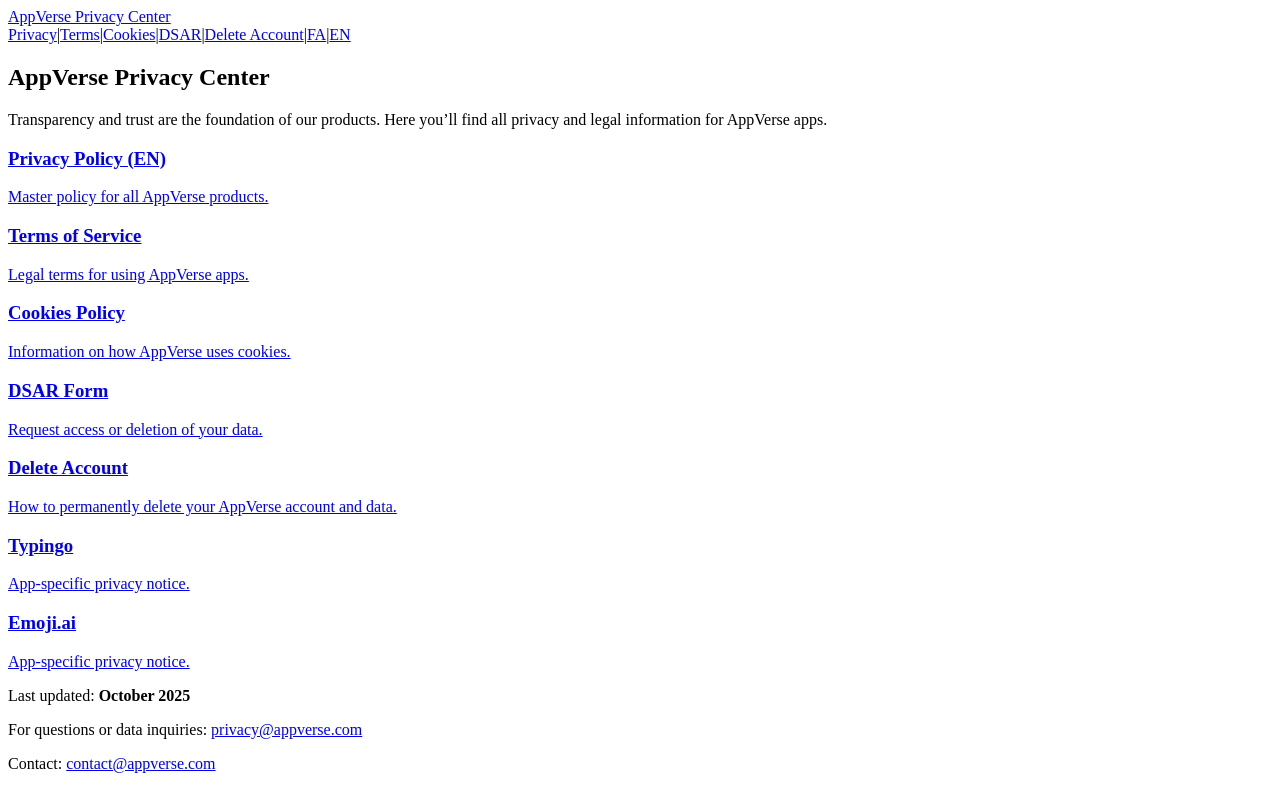
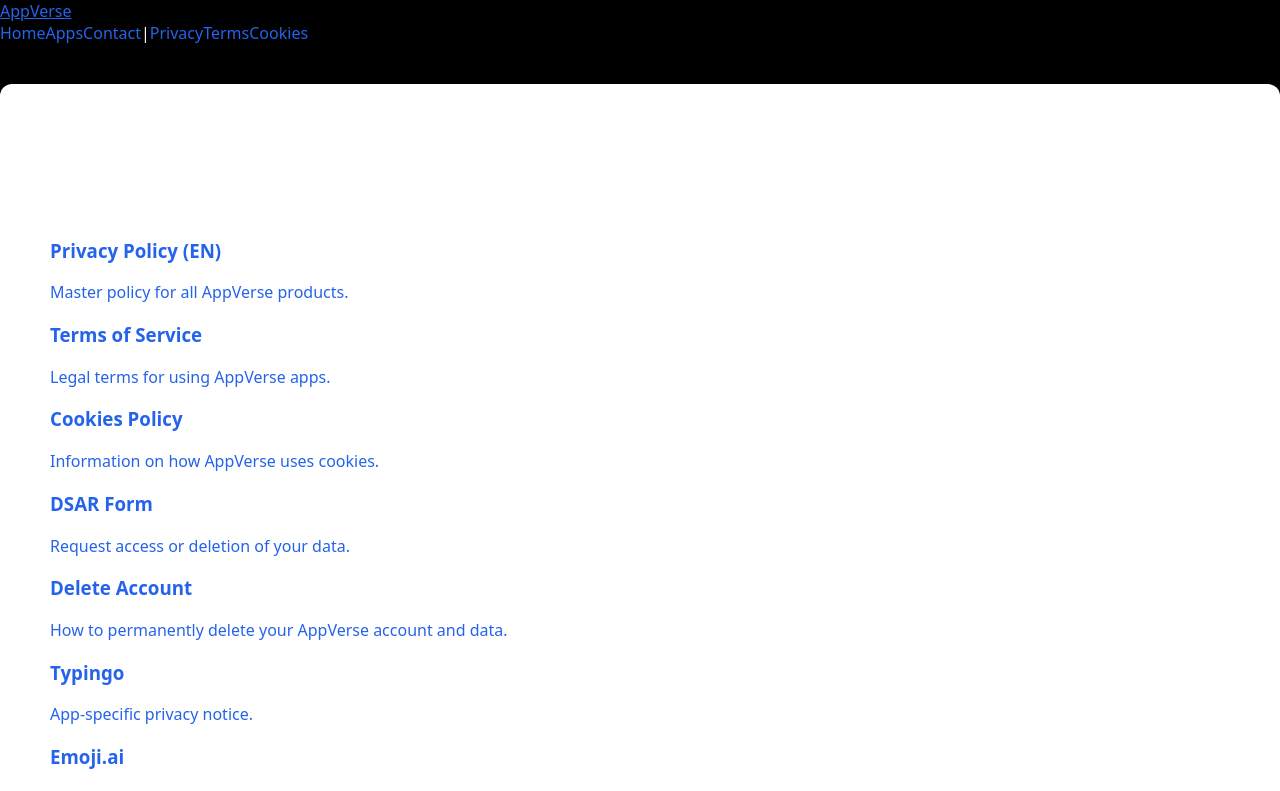
Before and after one commit to Shirlion/appverse-website, a Next.js app: page / in a window 1280 px wide. Shown: the top 791 px of the page. Built offline with nearby package versions, Linux system fonts and the light colour scheme.

Commit message:
Change AppVerse metadata and layout structure
Updated metadata and layout for AppVerse website.

```diff
--- a/app/layout.tsx
+++ b/app/layout.tsx
@@ -1,26 +1,26 @@
 // app/layout.tsx
 import type { Metadata } from "next";
+import "./globals.css";
 
 export const metadata: Metadata = {
-  metadataBase: new URL("https://privacy.appverse.com"), // ✅ دامنه‌ی واقعی‌ات
+  metadataBase: new URL("https://appverse.technology"),
   title: {
-    default: "AppVerse Privacy Center",
+    default: "AppVerse – AI Apps",
     template: "%s – AppVerse",
   },
-  description: "Official privacy & legal pages for AppVerse apps.",
+  description: "Official website for AppVerse apps and privacy center.",
   robots: { index: true, follow: true },
   openGraph: {
     type: "website",
-    url: "https://privacy.appverse.com",
-    siteName: "AppVerse Privacy Center",
-    title: "AppVerse Privacy Center",
-    description: "Official privacy & legal pages for AppVerse apps.",
+    siteName: "AppVerse",
+    title: "AppVerse",
+    description: "AI-powered apps for learning and creativity.",
+    url: "https://appverse.technology",
   },
   alternates: {
-    canonical: "https://privacy.appverse.com/",
+    canonical: "https://appverse.technology/",
     languages: {
-      en: "https://privacy.appverse.com/",
-      fa: "https://privacy.appverse.com/fa",
+      en: "https://appverse.technology/",
     },
   },
 };
@@ -29,30 +29,24 @@
   return (
     <html lang="en">
       <body className="min-h-screen flex flex-col bg-[#0b0c0f] text-white antialiased">
-        {/* HEADER (بدون تغییر) */}
         <header className="border-b border-white/10 bg-black/30 backdrop-blur">
-          <div className="max-w-5xl mx-auto px-5 py-4 flex flex-col gap-3 sm:flex-row sm:items-center sm:justify-between">
-            <a href="/" className="font-semibold tracking-wide text-white hover:text-sky-400 transition">
-              AppVerse Privacy Center
+          <div className="max-w-6xl mx-auto px-5 py-4 flex flex-col gap-3 sm:flex-row sm:items-center sm:justify-between">
+            <a href="/" className="font-semibold tracking-wide hover:text-sky-400 transition">
+              AppVerse
             </a>
-            <nav className="text-sm text-gray-400 flex flex-wrap items-center gap-x-2 gap-y-1">
-              <a href="/en/legal/privacy" className="hover:text-white transition">Privacy</a><span>|</span>
-              <a href="/en/legal/terms" className="hover:text-white transition">Terms</a><span>|</span>
-              <a href="/en/legal/cookies" className="hover:text-white transition">Cookies</a><span>|</span>
-              <a href="/en/legal/data-request" className="hover:text-white transition">DSAR</a><span>|</span>
-              <a href="/en/legal/delete-account" className="hover:text-white transition">Delete Account</a><span>|</span>
-              <a href="/fa" className="hover:text-white transition">FA</a><span>|</span>
-              <a href="/en" className="hover:text-white transition">EN</a>
+            <nav className="text-sm text-gray-400 flex flex-wrap items-center gap-x-3 gap-y-2">
+              <a href="/" className="hover:text-white">Home</a>
+              <a href="/apps" className="hover:text-white">Apps</a>
+              <a href="/contact" className="hover:text-white">Contact</a>
+              <span className="opacity-50">|</span>
+              <a href="/en/legal/privacy" className="hover:text-white">Privacy</a>
+              <a href="/en/legal/terms" className="hover:text-white">Terms</a>
+              <a href="/en/legal/cookies" className="hover:text-white">Cookies</a>
             </nav>
           </div>
         </header>
-
-        {/* MAIN سراسری: ارتفاع‌پذیر برای چسبیدن فوتر لوکال به پایین */}
-        <main id="content" className="flex-1">
-          <div className="max-w-5xl mx-auto w-full px-5 py-10">
-            {/* این children همان لایهٔ زبانی است که فوتر خودش را اضافه می‌کند */}
-            {children}
-          </div>
+        <main id="content" className="max-w-6xl mx-auto w-full px-5 py-10 flex-1">
+          <div className="prose prose-invert prose-a:text-sky-400 max-w-none">{children}</div>
         </main>
       </body>
     </html>
```
